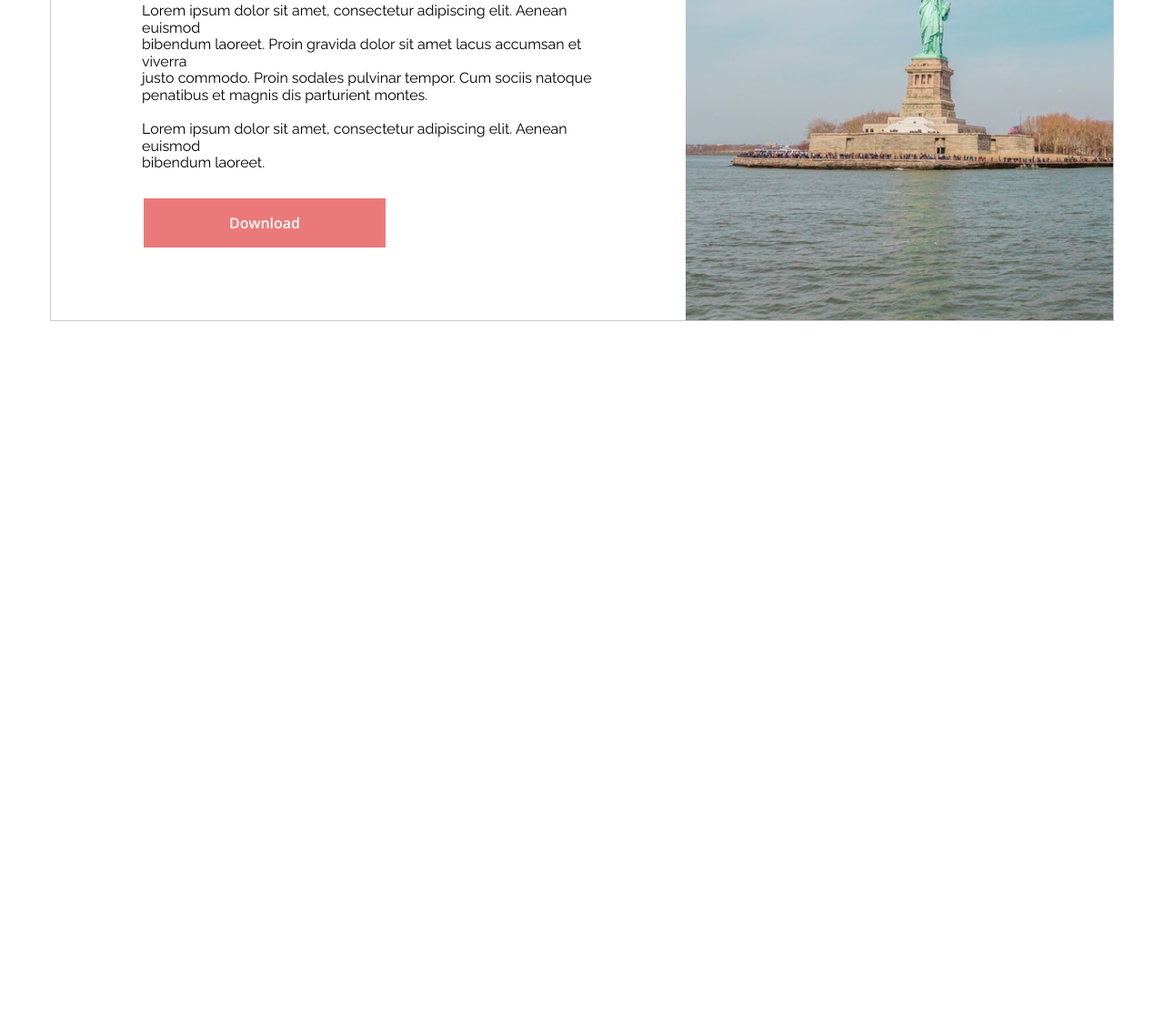
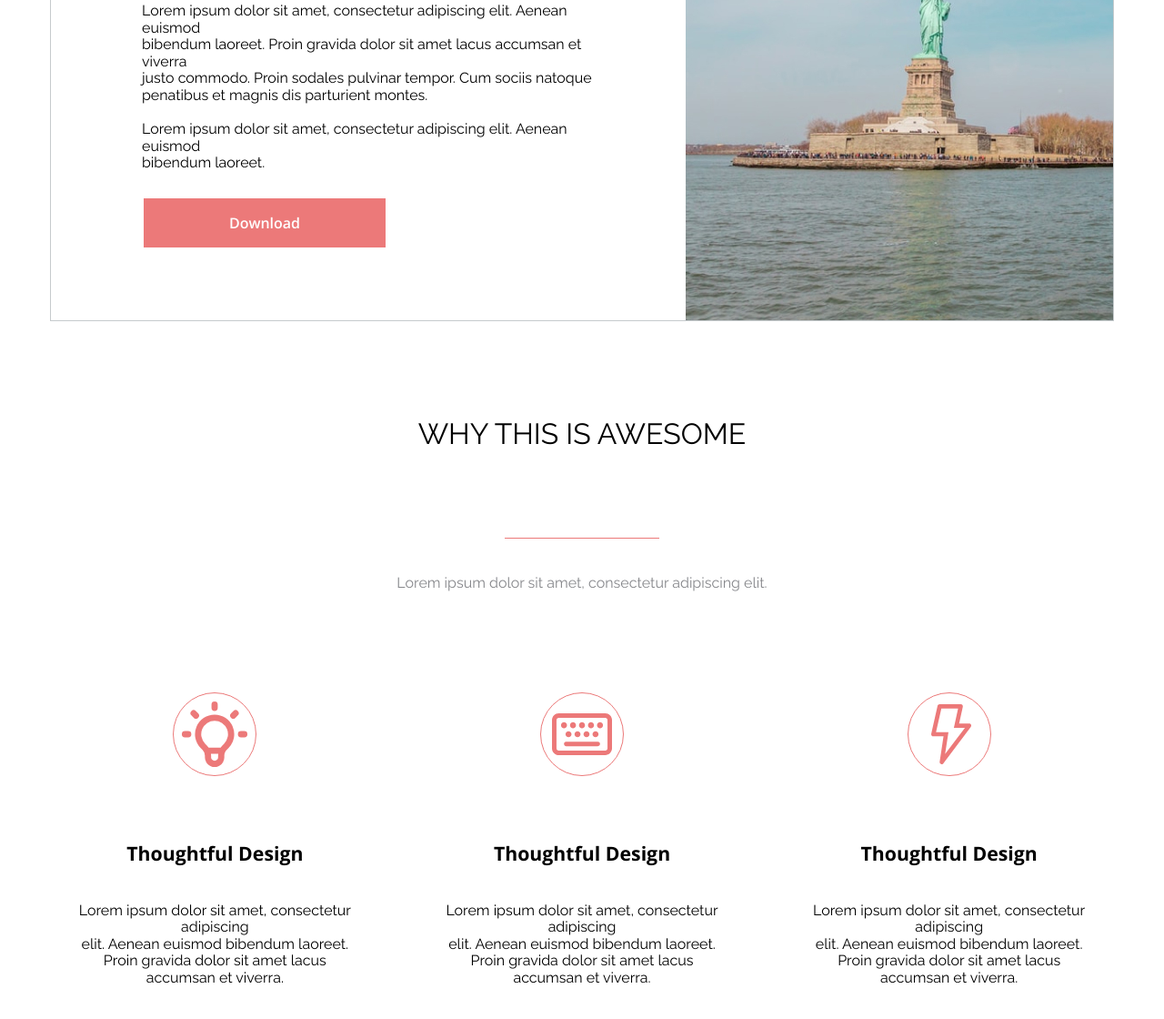
Before and after one commit to TkachenokPavel/TMS, a plain HTML site: page index.html in a window 1280 px wide. Shown: the part 1450-2570 px from the top of the page at 91% size. Before the commit the page ends 1852 px from the top, so only its background shows below. Drawn offline with nearby package versions, Linux system fonts and the light colour scheme.

Commit message:
Added section Awesome

```diff
--- /dev/null
+++ b/css/blocks/awesome.css
@@ -0,0 +1,79 @@
+.awesome {
+    margin-bottom: 58px;
+}
+
+.awesome__container {
+    display: flex;
+    flex-direction: column;
+    align-items: center;
+}
+
+.awesome__title {
+    min-height: 150px;
+    display: flex;
+    align-items: center;
+    font-style: normal;
+    font-weight: normal;
+    font-size: 2rem;
+    line-height: 2.33rem;
+}
+
+.awesome__line {
+    min-height: 40px;
+    width: 170px;
+    border-bottom: 1px solid #EC7979;
+}
+
+.awesom__subtitle {
+    width: 100%;
+    text-align: center;
+    padding: 40px 0px 71px 0px;
+    font-style: normal;
+    font-weight: normal;
+    font-size: 1rem;
+    line-height: 1.16rem;
+    color: #86878B;
+}
+
+.awecome__cards {
+    width: 100%;
+    display: flex;
+    justify-content: space-between;
+    flex-wrap: wrap;
+}
+
+.card__box {
+    flex-basis: 31%;
+    min-width: 280px;
+    display: flex;
+    flex-direction: column;
+    align-items: center;
+    text-align: center;
+}
+
+.card__img {
+}
+
+.card__caption {
+    min-height: 100px;
+    padding-bottom: 8px;
+    display: flex;
+    align-items: center;
+
+    font-family: "Open Sans", sans-serif;
+    font-style: normal;
+    font-weight: bold;
+    font-size: 1.33rem;
+    line-height: 1.83rem;
+    text-transform: capitalize;
+    color: #000000;
+}
+
+.card__text {
+    min-height: 105px;
+    font-style: normal;
+    font-weight: normal;
+    font-size: 1rem;
+    line-height: 1.16rem;
+    color: #000000;
+}
--- a/css/blocks/tabs.css
+++ b/css/blocks/tabs.css
@@ -29,9 +29,9 @@
 }
 
 .tab__btn:focus {
-border: 1px solid #C6CBCD;
-border-bottom: none;
-border-radius: 5px 5px 0px 0px;
+    border: 1px solid #C6CBCD;
+    border-bottom: none;
+    border-radius: 5px 5px 0px 0px;
 }
 
 .tab__btn-empty {
--- a/css/style.css
+++ b/css/style.css
@@ -6,3 +6,4 @@
 @import url(./blocks/header.css);
 @import url(./blocks/socials.css);
 @import url(./blocks/tabs.css);
+@import url(./blocks/awesome.css);
--- a/index.html
+++ b/index.html
@@ -71,6 +71,7 @@
                     </ul>
                 </div>
             </section>
+            <!--Section Tabs-->
             <section class="tabs">
                 <div class="tabs__container">
                     <div class="tabs__buttons">
@@ -95,6 +96,34 @@
                     </div>
                 </div>
             </section>
+            <!--Section Awesome-->
+            <section class="awesome">
+                <div class="awesome__container">
+                    <h5 class="awesome__title">WHY THIS IS AWESOME</h5>
+                    <div class="awesome__line"></div>
+                    <p class="awesom__subtitle">Lorem ipsum dolor sit amet, consectetur adipiscing elit.</p>
+                    <div class="awecome__cards">
+                        <div class="card__box">
+                            <img src="image/card-logo-1.svg" alt="light bulb" class="card__img">
+                            <h4 class="card__caption">Thoughtful Design</h4>
+                            <p class="card__text">Lorem ipsum dolor sit amet, consectetur <br> adipiscing <br>
+                                elit. Aenean euismod bibendum laoreet.<br> Proin gravida  dolor sit amet lacus<br> accumsan et viverra.</p>
+                        </div>
+                        <div class="card__box">
+                            <img src="image/card-logo-2.svg" alt="keyboard" class="card__img">
+                            <h4 class="card__caption">Thoughtful Design</h4>
+                            <p class="card__text">Lorem ipsum dolor sit amet, consectetur <br> adipiscing <br>
+                                elit. Aenean euismod bibendum laoreet.<br> Proin gravida  dolor sit amet lacus<br> accumsan et viverra.</p>
+                        </div>
+                        <div class="card__box">
+                            <img src="image/card-logo-3.svg" alt="lightning" class="card__img">
+                            <h4 class="card__caption">Thoughtful Design</h4>
+                            <p class="card__text">Lorem ipsum dolor sit amet, consectetur <br> adipiscing <br>
+                                elit. Aenean euismod bibendum laoreet.<br> Proin gravida  dolor sit amet lacus<br> accumsan et viverra.</p>
+                        </div>
+                    </div>
+                </div>
+            </section>
         </main>
     </div>
 </body>
```
Also changed, not shown: image/card-logo-1.svg (added), image/card-logo-2.svg (added), image/card-logo-3.svg (added).
